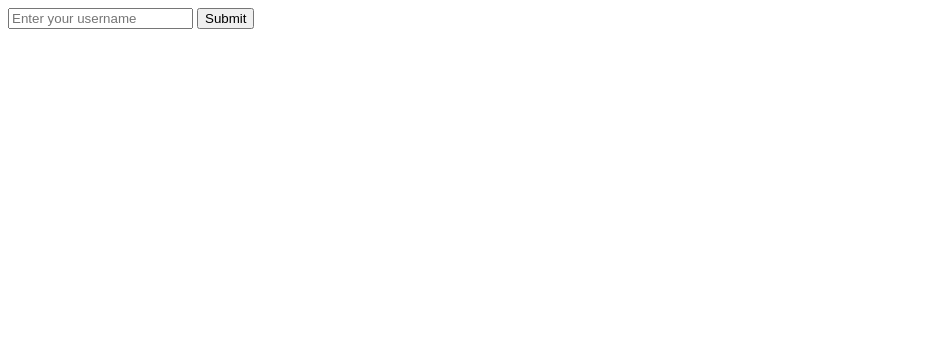
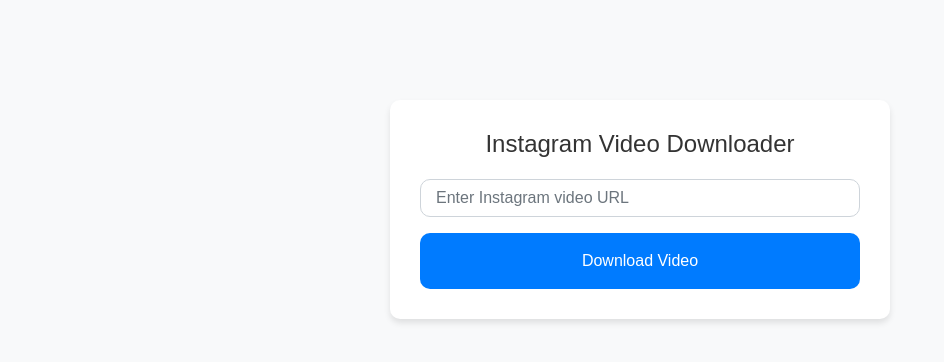
Before and after one commit to Maheshzero/Insta-downloader, a Flask app: page / in a window 1280 px wide. Shown: the top 362 px of the page, without its empty margins (0-944 px from the left). Run offline with Flask 3, Linux system fonts and the light colour scheme; some libraries are stand-ins or nearby versions.

Commit message:
Update test.html

```diff
--- a/New folder (3)/templates/test.html
+++ b/New folder (3)/templates/test.html
@@ -2,12 +2,63 @@
 <html lang="en">
 <head>
     <meta charset="UTF-8">
-    <meta name="viewport" content="width=<device-width>, initial-scale=1.0">
-    <title>Document</title>
+    <meta name="viewport" content="width=device-width, initial-scale=1.0">
+    <title>Instagram Video Downloader</title>
+    <!-- Bootstrap CSS -->
+    <link href="https://stackpath.bootstrapcdn.com/bootstrap/4.5.2/css/bootstrap.min.css" rel="stylesheet">
+    <style>
+        body {
+            background-color: #f8f9fa;
+            font-family: Arial, sans-serif;
+        }
+        .container {
+            max-width: 500px;
+            margin-top: 100px;
+            background-color: #ffffff;
+            border-radius: 10px;
+            box-shadow: 0px 4px 6px rgba(0, 0, 0, 0.1);
+            padding: 30px;
+        }
+        .title {
+            text-align: center;
+            margin-bottom: 20px;
+            font-size: 24px;
+            color: #333;
+        }
+        .form-control {
+            border-radius: 10px;
+            padding: 15px;
+            font-size: 16px;
+        }
+        .btn {
+            width: 100%;
+            border-radius: 10px;
+            padding: 15px;
+            background-color: #007bff;
+            color: white;
+            font-size: 16px;
+            transition: background-color 0.3s;
+        }
+        .btn:hover {
+            background-color: #0056b3;
+        }
+    </style>
 </head>
 <body>
-    <form action="/submit" method="POST">
-        <input type="text" name="link" placeholder="Enter your username" required>
-        <button type="submit">Submit</button>
+
+    <div class="container">
+        <h2 class="title">Instagram Video Downloader</h2>
+        <form action="/submit" method="POST">
+            <div class="form-group">
+                <input type="text" name="link" class="form-control" placeholder="Enter Instagram video URL" required>
+            </div>
+            <button type="submit" class="btn">Download Video</button>
+        </form>
+    </div>
+
+    <!-- Bootstrap JS & Dependencies -->
+    <script src="https://code.jquery.com/jquery-3.5.1.slim.min.js"></script>
+    <script src="https://cdn.jsdelivr.net/npm/@popperjs/core@2.9.1/dist/umd/popper.min.js"></script>
+    <script src="https://stackpath.bootstrapcdn.com/bootstrap/4.5.2/js/bootstrap.min.js"></script>
 </body>
 </html>
```
